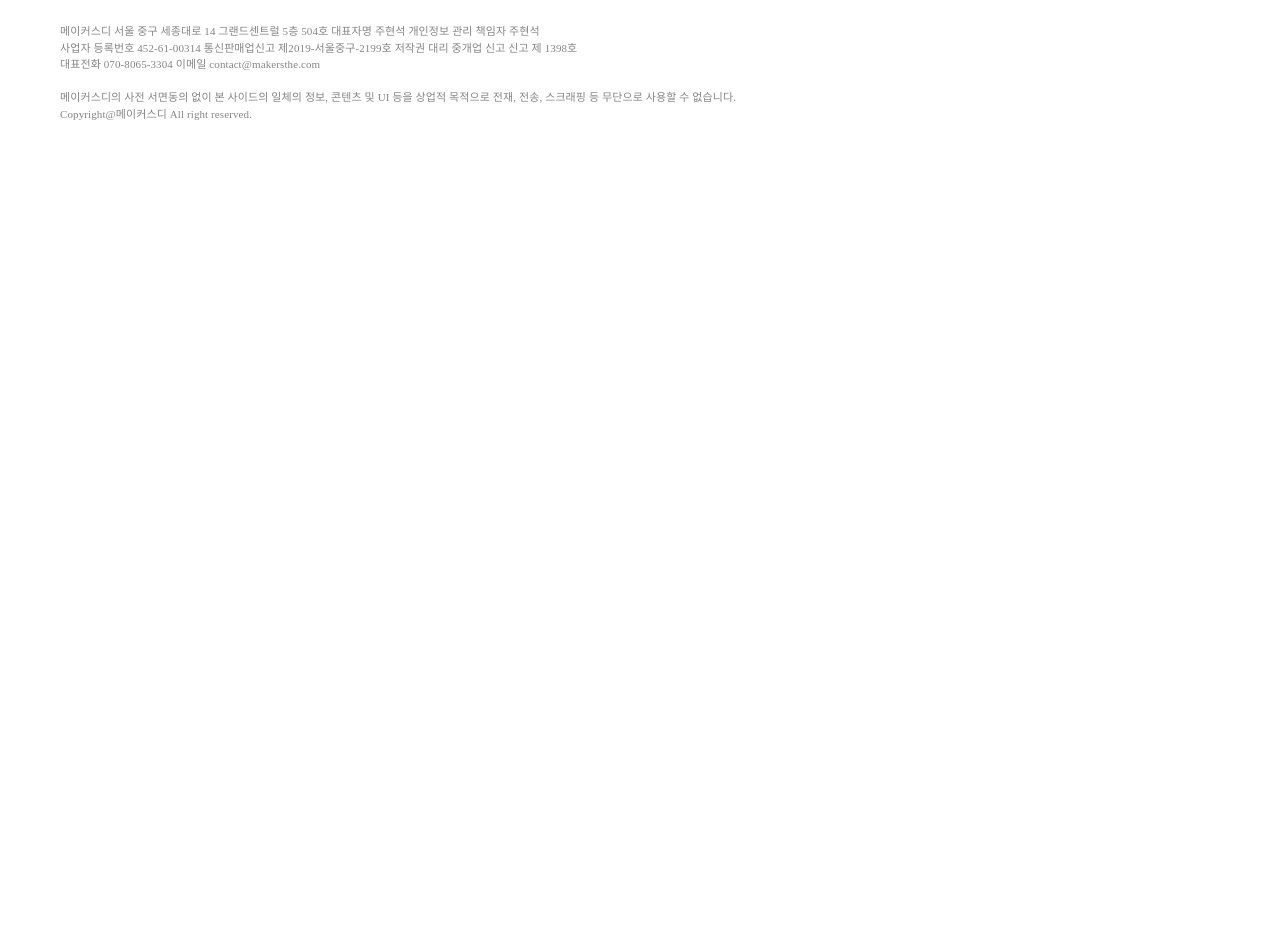
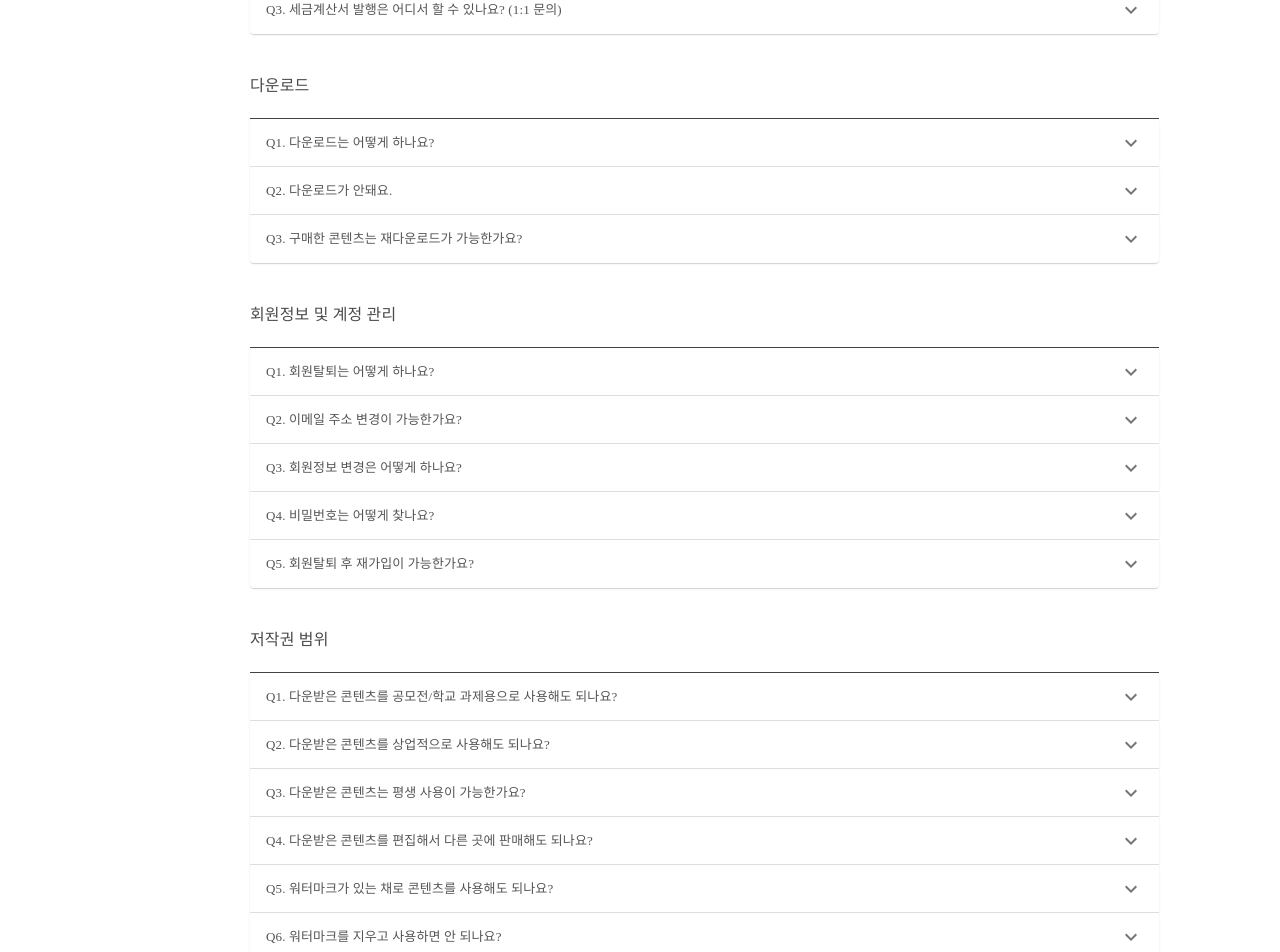
Before and after one commit to DGUHJH/thesource-next, a Next.js app: page /community/faq in a window 1280 px wide. Shown: the part 640-1592 px from the top of the page. Before the commit the page ends 800 px from the top, so only its background shows below. Built offline with nearby package versions, Linux system fonts and the light colour scheme; no server answers; a web font is replaced by a local one.

Commit message:
Update : FAQ

```diff
--- /dev/null
+++ b/src/assets/json/faq.json
@@ -0,0 +1,99 @@
+[
+  {
+    "title": "구매 및 결제",
+    "contents": [
+      {
+        "question": "환불 정책이 알고 싶어요.",
+        "answer": "결제이후 다운로드 내역이 없으시다면 해당 콘텐츠에 대한 환불이 가능합니다. 우측 하단의 '실시간 채널톡 상담'을 비롯하여 contact@makersthe.com 으로 연락주세요."
+      },
+      {
+        "question": "결제 영수증은 어디서 받을 수 있나요?",
+        "answer": "결제이후 다운로드 내역이 없으시다면 해당 콘텐츠에 대한 환불이 가능합니다. 우측 하단의 '실시간 채널톡 상담'을 비롯하여 contact@makersthe.com 으로 연락주세요."
+      },
+      {
+        "question": "세금계산서 발행은 어디서 할 수 있나요? (1:1 문의)",
+        "answer": "세금계산서 발행을 원하실 경우 우측 하단의 '실시간 채널톡 상담'을 비롯하여 contact@makersthe.com 으로 연락주세요."
+      }
+    ]
+  },
+  {
+    "title": "다운로드",
+    "contents": [
+      {
+        "question": "다운로드는 어떻게 하나요?",
+        "answer": "콘텐츠 상세페이지에서 구매 가능합니다. 유료 콘텐츠의 경우 장바구니에서 결제해주셔야 다운로드가 가능합니다."
+      },
+      {
+        "question": "다운로드가 안돼요.",
+        "answer": "우측 하단의 '실시간 채널톡 상담'을 비롯하여 contact@makersthe.com 으로 연락주세요."
+      },
+      {
+        "question": "구매한 콘텐츠는 재다운로드가 가능한가요?",
+        "answer": "구매한 콘텐츠들의 경우 재다운로드가 가능합니다. 무료로 받은 콘텐츠의 경우 재다운로드가 불가능합니다."
+      }
+    ]
+  },
+  {
+    "title": "회원정보 및 계정 관리",
+    "contents": [
+      {
+        "question": "회원탈퇴는 어떻게 하나요?",
+        "answer": "회원탈퇴는 로그인 후 우측상단 메일주소 클릭 → 내정보 클릭 → 회원정보 수정 에서 가능합니다. 자세한 사항은 우측 하단의 '실시간 채널톡 상담'을 비롯하여 contact@makersthe.com 으로 연락주세요."
+      },
+      {
+        "question": "이메일 주소 변경이 가능한가요?",
+        "answer": "아니요. 불가능합니다."
+      },
+      {
+        "question": "회원정보 변경은 어떻게 하나요?",
+        "answer": "마이페이지 > 회원정보 변경에서 가능합니다."
+      },
+      {
+        "question": "비밀번호는 어떻게 찾나요?",
+        "answer": "로그인 클릭 → 비밀번호 찾기 메뉴에서 변경이 가능합니다. 비밀번호 찾기가 불가능하실 경우 자세한 사항은 우측 하단의 '실시간 채널톡 상담'을 비롯하여 contact@makersthe.com 으로 연락주세요."
+      },
+      {
+        "question": "회원탈퇴 후 재가입이 가능한가요?",
+        "answer": "회원탈퇴 후 30일 이후에 재가입이 가능합니다."
+      }
+    ]
+  },
+  {
+    "title": "저작권 범위",
+    "contents": [
+      {
+        "question": "다운받은 콘텐츠를 공모전/학교 과제용으로 사용해도 되나요?",
+        "answer": "네, 사용 가능합니다. 단 다운로드한 파일을 어떠한 창작 없이 타인에게 공유 및 배포, 판매하는 것을 불가능합니다."
+      },
+      {
+        "question": "다운받은 콘텐츠를 상업적으로 사용해도 되나요?",
+        "answer": "네, 사용 가능합니다. 단 다운로드한 파일을 어떠한 창작 없이 타인에게 공유 및 배포, 판매하는 것을 불가능합니다."
+      },
+      {
+        "question": "다운받은 콘텐츠는 평생 사용이 가능한가요?",
+        "answer": "네, 가능합니다. 재판매는 불가합니다."
+      },
+      {
+        "question": "다운받은 콘텐츠를 편집해서 다른 곳에 판매해도 되나요?",
+        "answer": "음원을 제외한 콘텐츠들은 자유롭게 2차 창작하여 사용하셔도 무방합니다. 음원의 경우에는 콘텐츠 특성상 합의가 필요한 경우가 있습니다. 자세한 사항은 우측 하단의 '실시간 채널톡 상담'을 비롯하여 contact@makersthe.com 으로 연락주세요."
+      },
+      {
+        "question": "워터마크가 있는 채로 콘텐츠를 사용해도 되나요?",
+        "answer": "당연히 가능합니다! 디소스를 홍보해주셔서 정말 감사드립니다."
+      },
+      {
+        "question": "워터마크를 지우고 사용하면 안 되나요?",
+        "answer": "워터마크를 지우고 사용하실 수 있다면, 추후 업데이트될 디소스 크리에이터가 되어 상품을 판매해보시는 것은 어떠신가요?"
+      }
+    ]
+  },
+  {
+    "title": "기타",
+    "contents": [
+      {
+        "question": "디소스에서 제가 만든 콘텐츠를 판매하고 싶어요.",
+        "answer": "판매 자동화 시스템은 2021년 하반기 중으로 업데이트가 될 예정입니다. 그 전까지는 디소스와의 단독 계약을 통해 제작하신 콘텐츠를 판매하실 수 있습니다. 자세한 사항은 우측 하단의 '실시간 채널톡 상담'을 비롯하여 contact@makersthe.com 으로 연락주세요."
+      }
+    ]
+  }
+]
--- a/src/pages/community/faq/index.tsx
+++ b/src/pages/community/faq/index.tsx
@@ -1,3 +1,10 @@
+import {
+  Accordion,
+  AccordionDetails,
+  AccordionSummary,
+} from '@material-ui/core';
+import { ExpandMore } from '@material-ui/icons';
+import FAQList from 'assets/json/faq.json';
 import { BreadCrumbs } from 'components/BreadCrumbs';
 import { CommunityMenuContainer } from 'components/Container/CommunityMenu';
 import React from 'react';
@@ -28,6 +35,35 @@
         <Styled.RightContainer>
           <Styled.TitleTypo>FAQ</Styled.TitleTypo>
           <Styled.Bar />
+          {FAQList.map((item, index: number) => (
+            <Styled.FAQContainer key={`FAQ_container_${index}`}>
+              <Styled.FAQTitleTypo>{item.title}</Styled.FAQTitleTypo>
+              <Styled.FAQBodyContainer>
+                {item.contents.map((value, index2: number) => (
+                  <Accordion key={`FAQ_body_container_${index}_${index2}`}>
+                    <AccordionSummary expandIcon={<ExpandMore />}>
+                      <Styled.FAQBodyTitleTypo>
+                        Q{index2 + 1}. {value.question}
+                      </Styled.FAQBodyTitleTypo>
+                    </AccordionSummary>
+                    <AccordionDetails>
+                      <Styled.FAQBodyContentTypo>
+                        <Styled.FAQBodyContentTypoPoint>
+                          Q. {value.question}
+                        </Styled.FAQBodyContentTypoPoint>
+                        <br />
+                        <Styled.FAQBodyContentTypoPoint>
+                          A.
+                        </Styled.FAQBodyContentTypoPoint>
+                        &nbsp;
+                        {value.answer}
+                      </Styled.FAQBodyContentTypo>
+                    </AccordionDetails>
+                  </Accordion>
+                ))}
+              </Styled.FAQBodyContainer>
+            </Styled.FAQContainer>
+          ))}
         </Styled.RightContainer>
       </Styled.BodyContainer>
     </div>
--- a/src/styles/community/faq/styled.ts
+++ b/src/styles/community/faq/styled.ts
@@ -40,3 +40,52 @@
   background: #e9e9e9;
   margin: 40px 0;
 `;
+
+export const FAQContainer = styled(Box)`
+  width: 909px;
+  display: flex;
+  flex-direction: column;
+`;
+
+export const FAQTitleTypo = styled(Typography)`
+  &&& {
+    font-family: NotoSans-Medium;
+    font-size: 16px;
+    color: #4b4b4b;
+  }
+`;
+
+export const FAQBodyContainer = styled(Box)`
+  width: 909px;
+  display: flex;
+  flex-direction: column;
+  border-top: 1px #444 solid;
+  margin-top: 20px;
+  margin-bottom: 40px;
+`;
+
+export const FAQBodyTitleTypo = styled(Typography)`
+  &&& {
+    font-family: NotoSans-Medium;
+    font-size: 13px;
+    color: #555;
+  }
+`;
+
+export const FAQBodyContentTypo = styled(Typography)`
+  &&& {
+    font-family: NotoSans-Regular;
+    font-size: 12px;
+    color: #666;
+    padding: 0 13px;
+    box-sizing: border-box;
+    word-break: keep-all;
+    margin-bottom: 10px;
+  }
+`;
+
+export const FAQBodyContentTypoPoint = styled.span`
+  &&& {
+    font-family: NotoSans-Medium;
+  }
+`;
--- a/src/styles/globals.css
+++ b/src/styles/globals.css
@@ -81,3 +81,7 @@
   position: relative !important;
   height: unset !important;
 }
+.MuiPaper-elevation1 {
+  box-shadow: 0px 2px 1px -1px rgb(0 0 0 / 8%), 0px 1px 1px 0px rgb(0 0 0 / 7%),
+    0px 1px 3px 0px rgb(0 0 0 / 6%) !important;
+}
```
